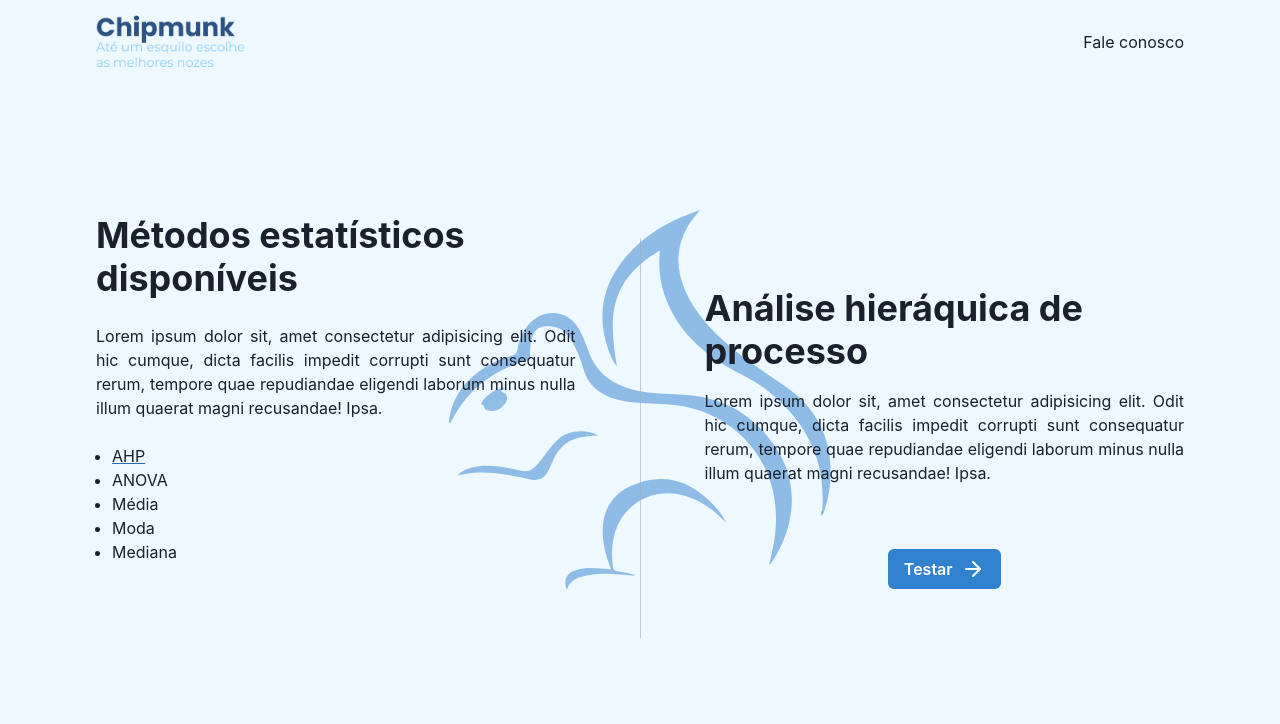
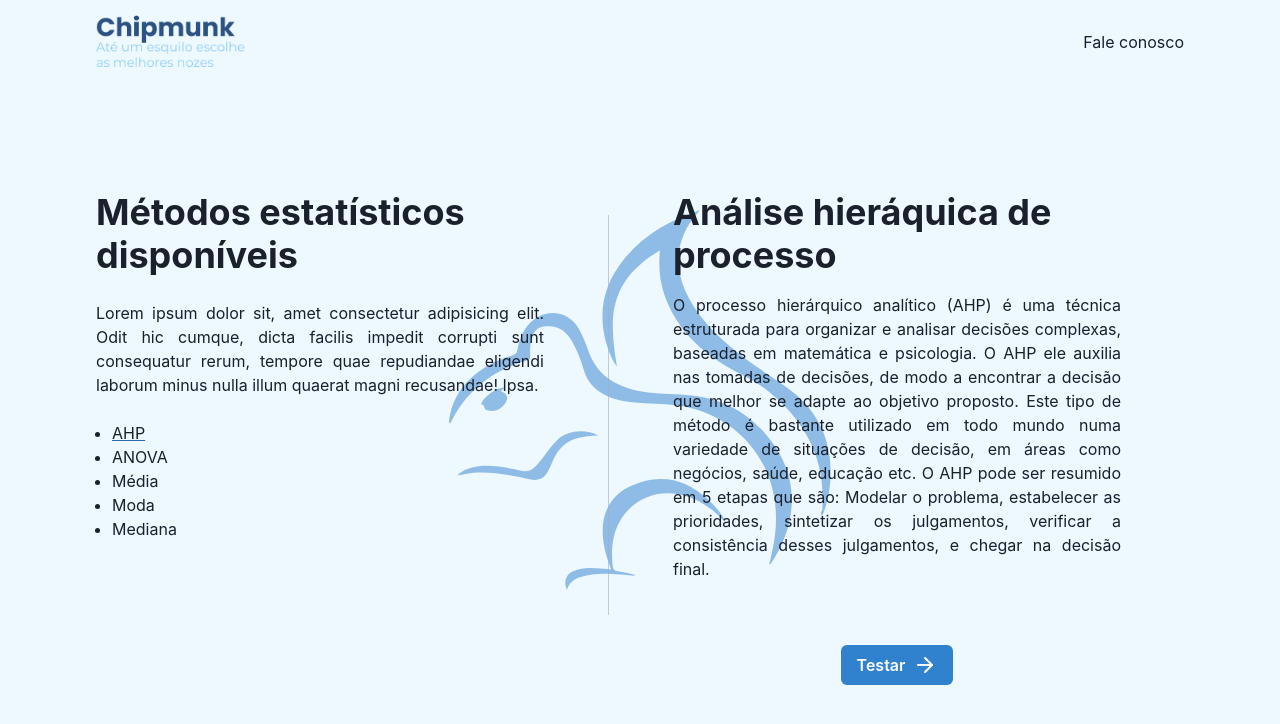
Before and after one commit to DanielSLucas/Chipmunk, a Next.js app: page / in a window 1280 px wide. Shown: the top 724 px of the page. Built offline with nearby package versions, Linux system fonts and the light colour scheme.

Commit message:
ahp text

```diff
--- a/src/pages/index.tsx
+++ b/src/pages/index.tsx
@@ -28,7 +28,7 @@ const statisticalMethods = [
     name: 'AHP',
     title: 'Análise hieráquica de processo',
     content:
-      'Lorem ipsum dolor sit, amet consectetur adipisicing elit. Odit hic cumque, dicta facilis impedit corrupti sunt consequatur rerum, tempore quae repudiandae eligendi laborum minus nulla illum quaerat magni recusandae! Ipsa.',
+      'O processo hierárquico analítico (AHP) é uma técnica estruturada para organizar e analisar decisões complexas, baseadas em matemática e psicologia. O AHP ele auxilia nas tomadas de decisões, de modo a encontrar a decisão que melhor se adapte ao objetivo proposto. Este tipo de método é bastante utilizado em todo mundo numa variedade de situações de decisão, em áreas como negócios, saúde, educação etc. O AHP pode ser resumido em 5 etapas que são: Modelar o problema, estabelecer as prioridades, sintetizar os julgamentos, verificar a consistência desses julgamentos, e chegar na decisão final.',
     route: '/ahp',
   },
   {
@@ -74,7 +74,7 @@ const Home: React.FC = () => {
     <Flex flex="1" justifyContent="center" alignItems="center">
       <Flex w="6xl" direction={['column', 'column', 'row']} paddingX="8">
         {/* Left side */}
-        <Flex as="section" direction="column">
+        <Flex maxW="md" as="section" direction="column">
           <Flex as="header" direction="column">
             <Heading as="h2">Métodos estatísticos disponíveis</Heading>
             <Text mt="6" align="justify">
@@ -125,8 +125,8 @@ const Home: React.FC = () => {
         </Box>
 
         {/* Right side */}
-
         <Flex
+          maxW="md"
           as="section"
           direction="column"
           justifyContent="center"
```
